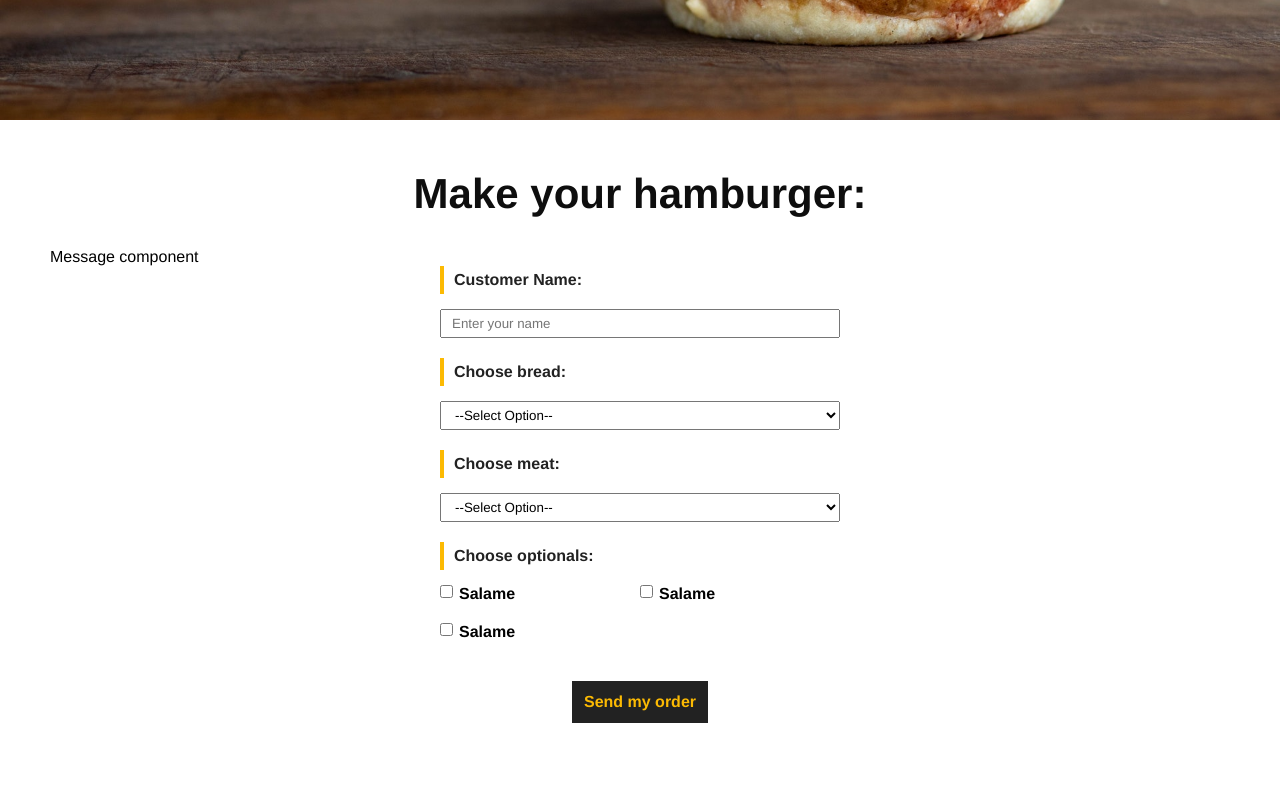
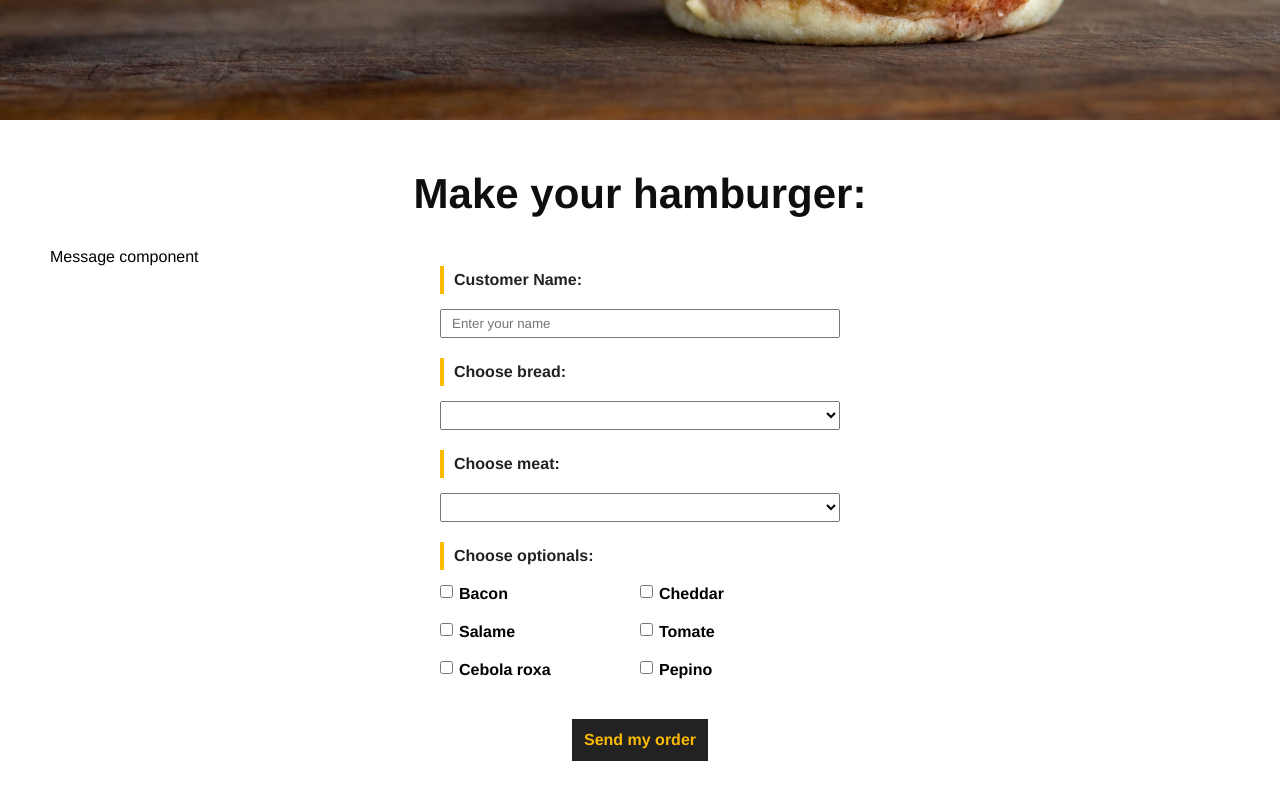
Before and after one commit to joaoflaviosantos/vue3-study, a Vue app in the folder vue3-vite-project/: page / in a window 1280 px wide. Shown: the part 458-1258 px from the top of the page. Before the commit the page ends 1231 px from the top, so only its background shows below. Built offline with nearby package versions, Linux system fonts and the light colour scheme; data requests are answered from the project's data file.

Commit message:
feat: Implementing dinamical data in BurguerFormComponents form fields using our fake API

```diff
--- a/vue3-vite-project/db/db.json
+++ b/vue3-vite-project/db/db.json
@@ -16,6 +16,10 @@
         {
           "id": 4,
           "tipo": "Integral"
+        },
+        {
+          "id": 5,
+          "tipo": "Pão Mexicano"
         }
       ],
       "carnes": [
--- a/vue3-vite-project/src/App.vue
+++ b/vue3-vite-project/src/App.vue
@@ -32,8 +32,8 @@ export default {
 }
 
 .main-container {
-    margin: 50px;
-    min-height: 250px;
+  margin: 50px;
+  min-height: 250px;
 }
 
 h1 {
--- a/vue3-vite-project/src/components/BurgerFormComponent.vue
+++ b/vue3-vite-project/src/components/BurgerFormComponent.vue
@@ -17,50 +17,56 @@
           <label for="bread">Choose bread:</label>
           <select name="bread" id="bread" v-model="bread">
             <option value="">--Select Option--</option>
-            <option value="integral">integral</option>
+            <option
+              v-for="bread in bked_breads"
+              :key="bread.id"
+              :value="bread.tipo"
+            >
+              {{ bread.tipo }}
+            </option>
           </select>
         </div>
         <div class="input-container">
           <label for="meat">Choose meat:</label>
           <select name="meat" id="meat" v-model="meat">
             <option value="">--Select Option--</option>
-            <option value="integral">integral</option>
+            <option
+              v-for="meat in bked_meats"
+              :key="meat.id"
+              :value="meat.tipo"
+            >
+              {{ meat.tipo }}
+            </option>
           </select>
         </div>
         <div id="optionals-container" class="input-container">
           <label id="optionals-title" for="optionals">Choose optionals:</label>
-          <div class="checkbox-container">
+          <div
+            class="checkbox-container"
+            v-for="optional in bked_optionals"
+            :key="optional.id"
+          >
             <input
+              :value="optional.tipo"
               type="checkbox"
               name="optionals"
               v-model="optionals"
-              value="salame"
             />
-            <span>Salame</span>
-          </div>
-          <div class="checkbox-container">
-            <input
-              type="checkbox"
-              name="optionals"
-              v-model="optionals"
-              value="salame"
-            />
-            <span>Salame</span>
-          </div>
-          <div class="checkbox-container">
-            <input
-              type="checkbox"
-              name="optionals"
-              v-model="optionals"
-              value="salame"
-            />
-            <span>Salame</span>
+            <span>{{ optional.tipo }}</span>
           </div>
         </div>
         <div class="input-container">
           <input type="submit" class="submit-btn" value="Send my order" />
         </div>
       </form>
+      <!--<div class="input-container">
+        <input
+          type="submit"
+          @click="getIngredients"
+          class="submit-btn"
+          value="Send my order"
+        />
+      </div>-->
     </div>
   </div>
 </template>
@@ -70,10 +76,29 @@ export default {
   name: "BurgerFormComponent",
   data() {
     return {
-      name: "",
-      bread: "",
-      meat: "",
+      bked_breads: null,
+      bked_meats: null,
+      bked_optionals: null,
+      name: null,
+      bread: null,
+      meat: null,
+      optionals: [],
+      status: "Requested",
+      message: null,
     };
+  },
+  methods: {
+    async getIngredients() {
+      const req = await fetch("http://localhost:3000/ingredientes");
+      const data = await req.json();
+      //console.log(data);
+      this.bked_breads = data.paes;
+      this.bked_meats = data.carnes;
+      this.bked_optionals = data.opcionais;
+    },
+  },
+  mounted() {
+    this.getIngredients();
   },
 };
 </script>
```
